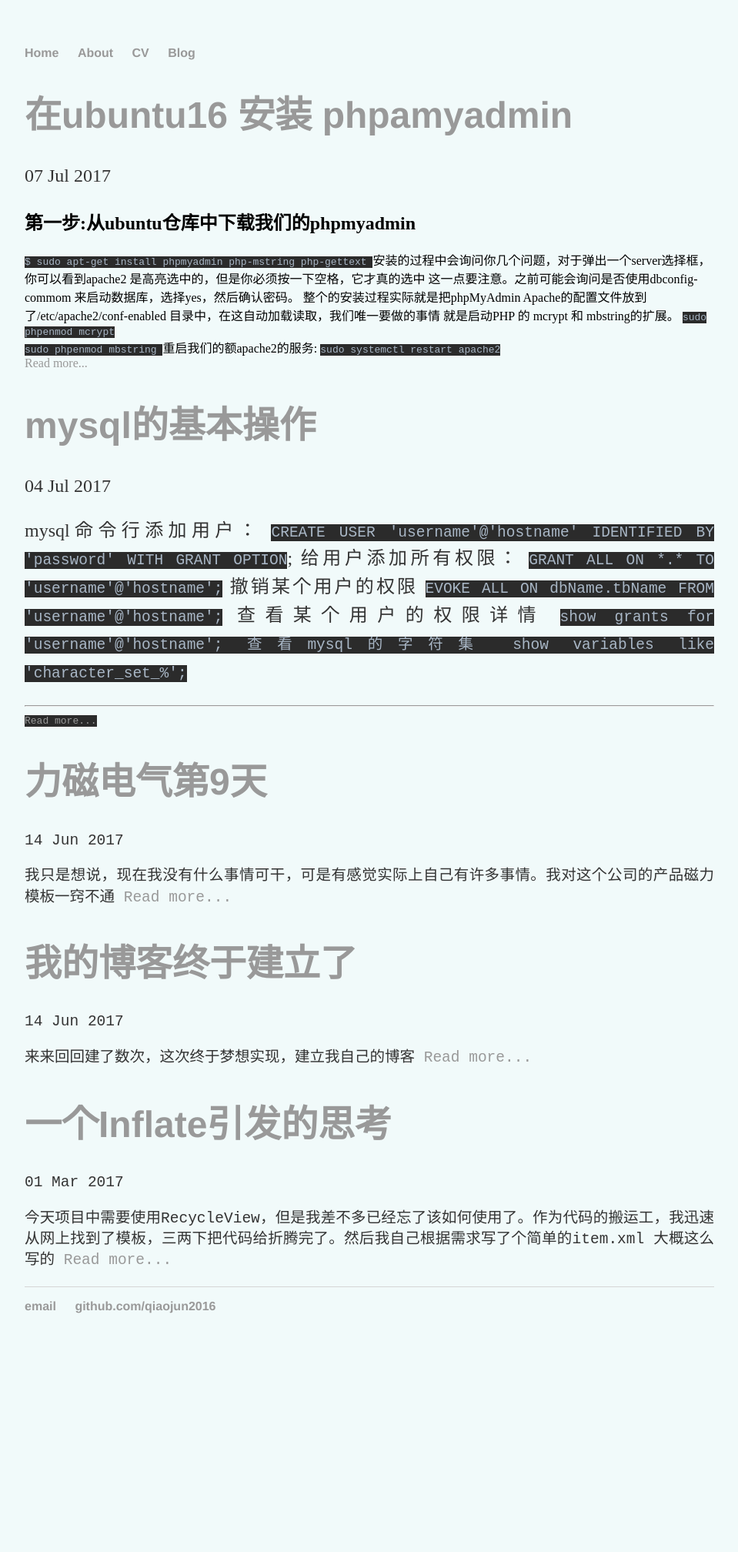
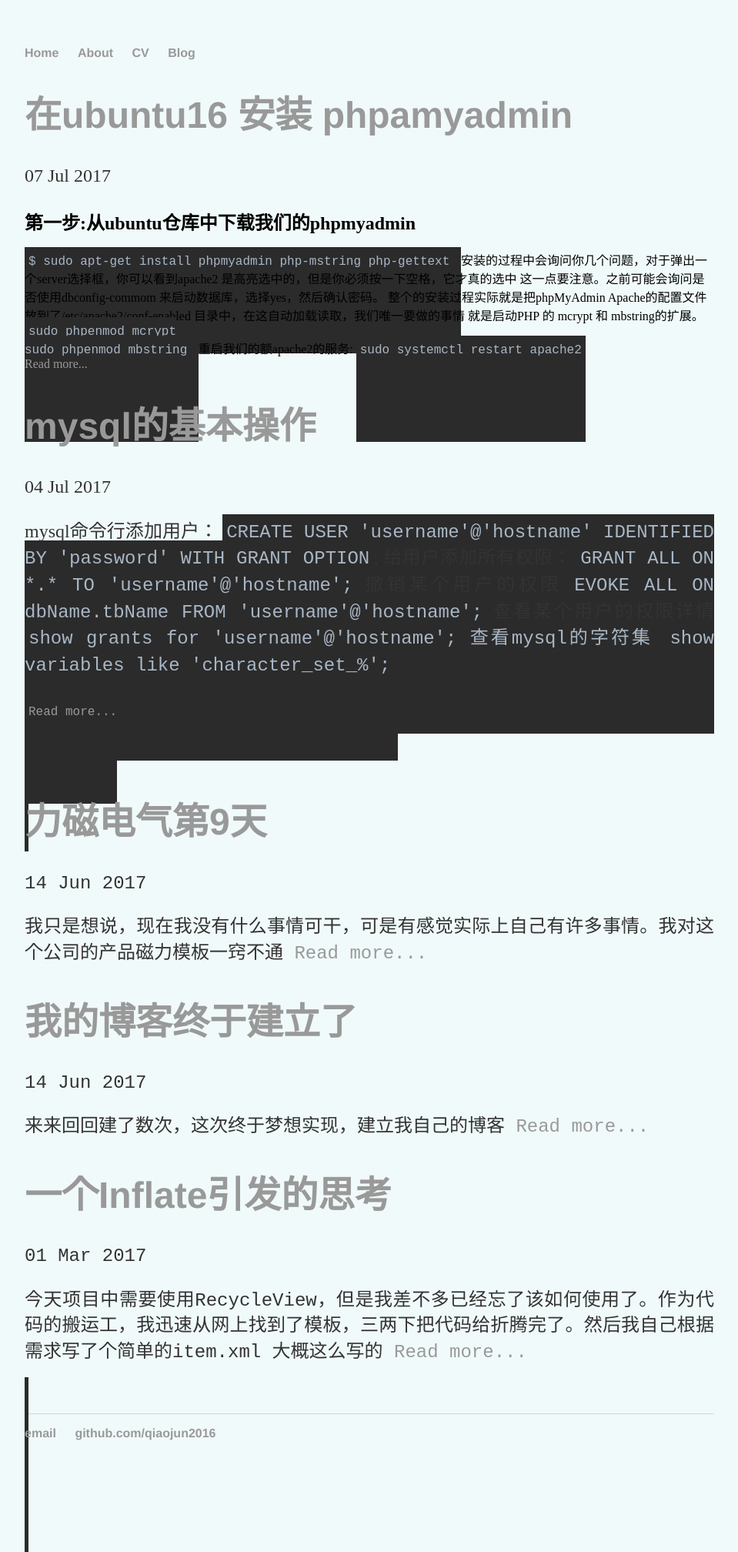
Before and after one commit to qiaojun2016/qiaojun2016.github.io, a Jekyll site: the page built from blog/index.html, in a window 1280 px wide. Shown: the whole page at 77% size, without its empty margins (160-1119 px from the left). Built offline with Jekyll 4.4.1, drawn with Linux system fonts in a browser that asks for light colours; the list of posts is cut into pages by our own code; before the commit the page ends 1766 px from its top, so only the background shows below that.

Commit message:
Update main.css

```diff
--- a/css/main.css
+++ b/css/main.css
@@ -46,4 +46,7 @@
 code {
     background-color:#2b2b2b;
     color:#A9B7C6;
+    font-style:normal;
+    font-family:'Courier New', monospace;
+    padding:10px 5px 110px 5px;
 }
```
